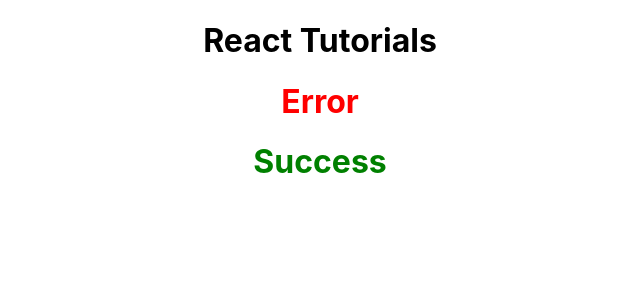
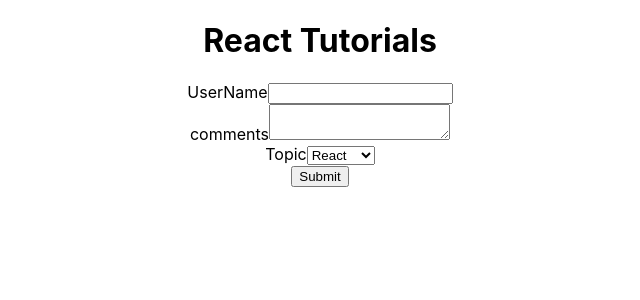
Before and after one commit to fahadshoukat/react-tutorials, a React (Create React App) app in the folder react-tutorials/: page / in a window 1280 px wide. Shown: the top 300 px of the page, without its empty margins (320-960 px from the left). Built offline with nearby package versions, Linux system fonts and the light colour scheme.

Commit message:
basics of form handling

```diff
--- a/react-tutorials/src/App.js
+++ b/react-tutorials/src/App.js
@@ -13,6 +13,7 @@
 import NameList from "./components/NameList";
 import StyleSheet from "./components/StyleSheet";
 import Inline from "./components/Inline";
+import Form from "./components/Form";
 import './appStyle.css'
 import styles from './appStyle.module.css'
 
@@ -20,8 +21,9 @@
   return (
     <div className="App">
       <h1>React Tutorials</h1>
-      <h1 className="error">Error</h1>
-      <h1 className={styles.success}>Success</h1>
+      <Form />
+      {/* <h1 className="error">Error</h1>
+      <h1 className={styles.success}>Success</h1> */}
       {/* <Inline /> */}
       {/* <StyleSheet primary={true} /> */}
       {/* <NameList /> */}
--- /dev/null
+++ b/react-tutorials/src/components/Form.js
@@ -0,0 +1,51 @@
+import React, { Component } from 'react'
+
+class Form extends Component {
+
+    constructor(props) {
+      super(props)
+
+      this.state = {
+         userName: '',
+         comments: '',
+         topic: 'react'
+      }
+    }
+
+    handleUserNameChange = e => this.setState({userName: e.target.value});
+
+    handleCommentsChange = e => this.setState({comments: e.target.value});
+
+    handleTopicChange = e => this.setState({topic: e.target.value});
+
+    handleSubmit = e => {
+        alert(`${this.state.userName} ${this.state.comments} ${this.state.topic}`)
+        e.preventDefault();
+    }
+
+  render() {
+    return (
+      <form onSubmit={this.handleSubmit}>
+          <div>
+              <label>UserName</label>
+              <input type="text" value={this.state.userName} onChange={this.handleUserNameChange} />
+          </div>
+          <div>
+              <label>comments</label>
+              <textarea value={this.state.comments} onChange={this.handleCommentsChange} />
+          </div>
+          <div>
+              <label>Topic</label>
+              <select value={this.state.topic} onChange={this.handleTopicChange} >
+                  <option value="React">React</option>
+                  <option value="Angular">Angular</option>
+                  <option value="Veu">Veu</option>
+              </select>
+          </div>
+          <button type='submit'>Submit</button>
+      </form>
+    )
+  }
+}
+
+export default Form
```
